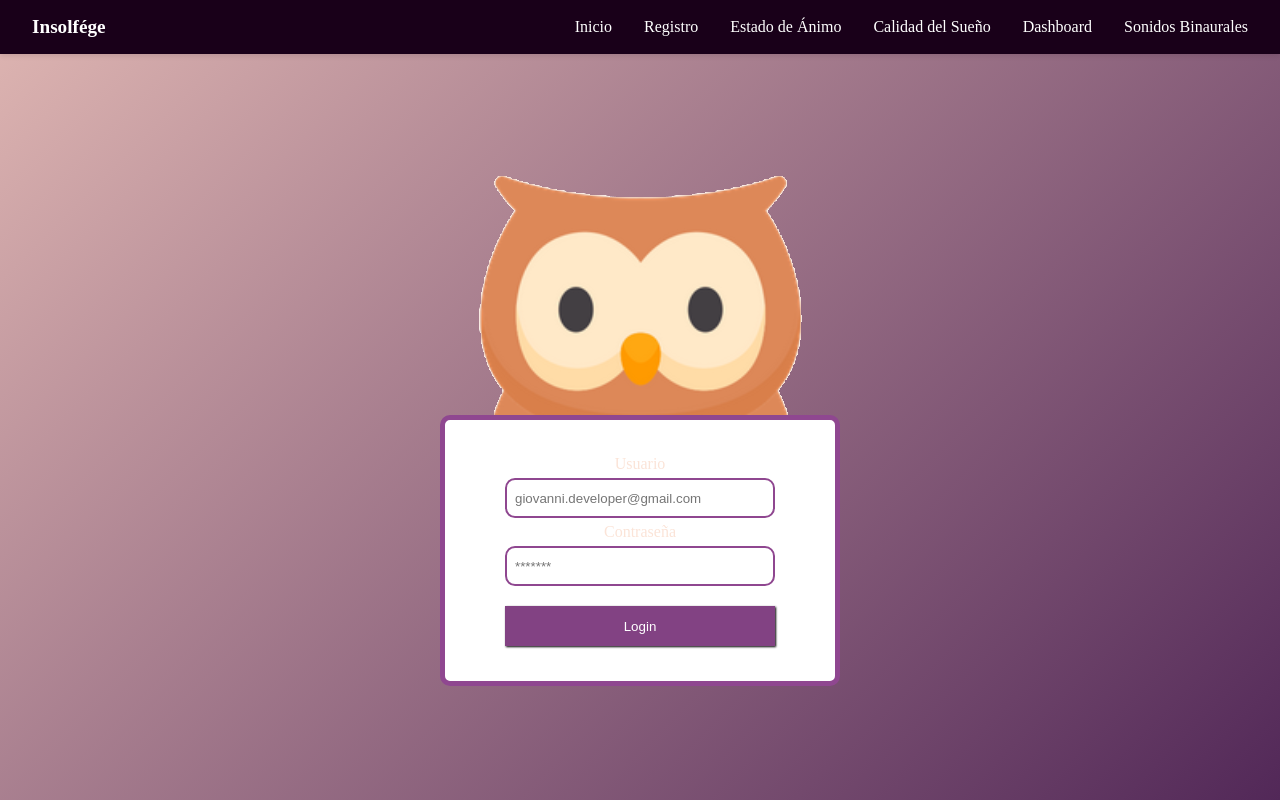
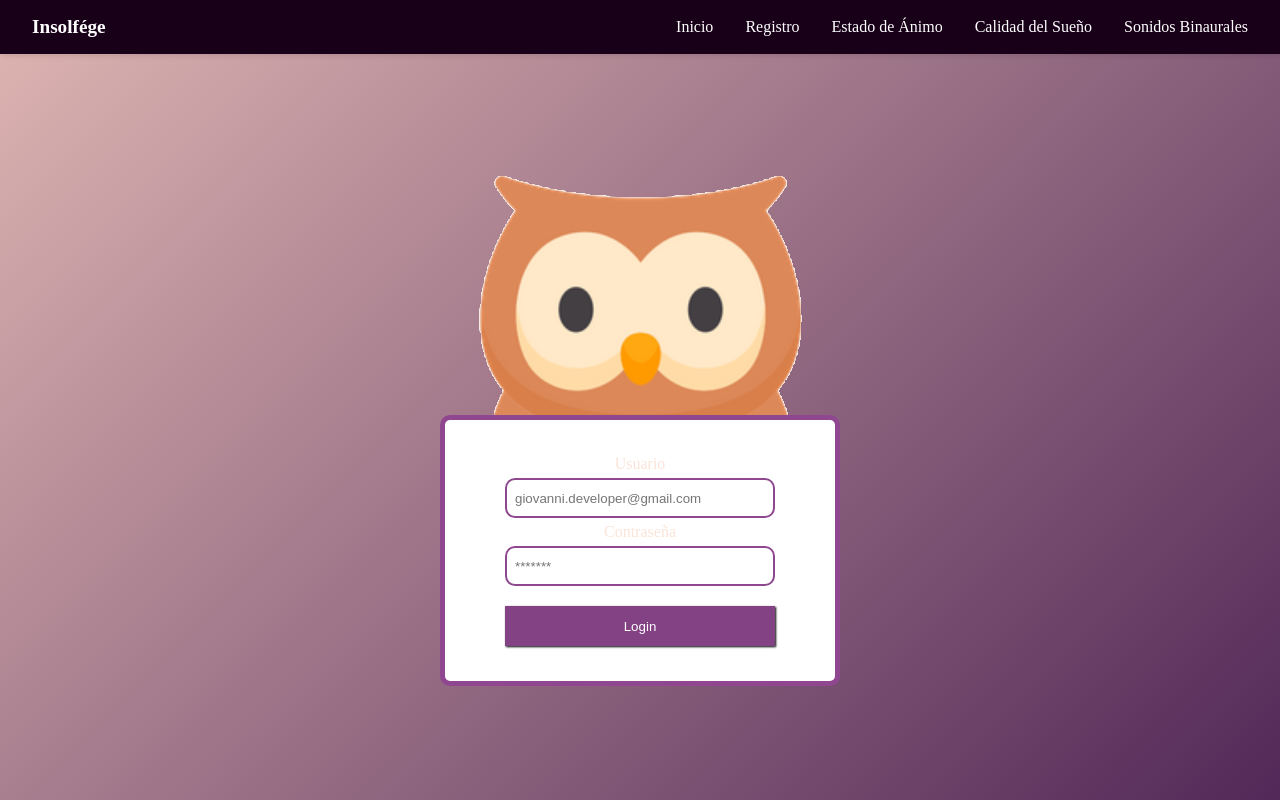
Before and after one commit to eduarcam2025/eduarcam2025.github.io, a plain HTML site: page login.html in a window 1280 px wide. Drawn offline with Linux system fonts and the light colour scheme.

Commit message:
Add files via upload

```diff
--- a/login.html
+++ b/login.html
@@ -252,7 +252,7 @@ body{
                 <li><a href="registro.html">Registro</a></li>
                 <li><a href="humor.html">Estado de Ánimo</a></li>
                 <li><a href="sueno.html">Calidad del Sueño</a></li>
-                <li><a href="inicio.html">Dashboard</a></li>
+
                 <li><a href="reproductor.html">Sonidos Binaurales</a></li>
 
             </ul>
```
